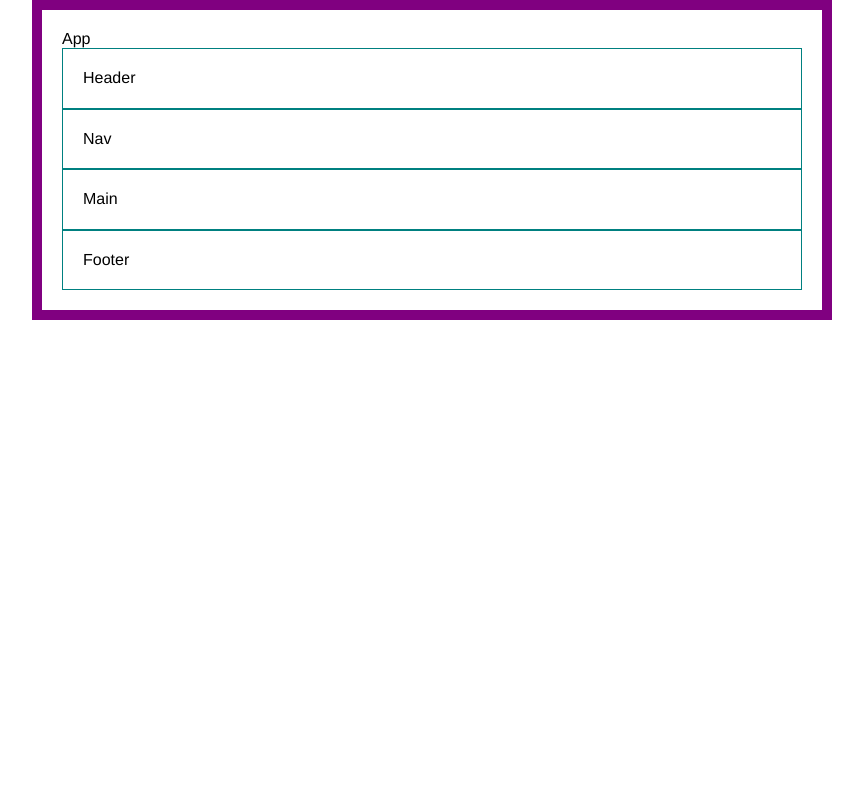
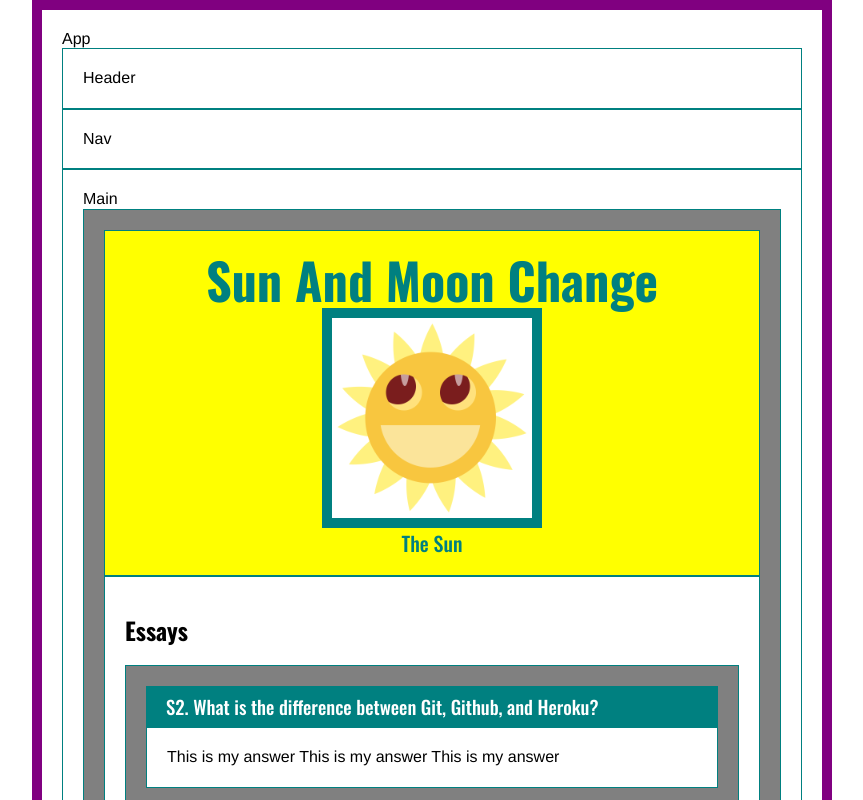
Before and after one commit to BangMacCreative/Web-1-Macaraeg-Rowena-Final, a React (Create React App) app: page / in a window 1280 px wide. Shown: the top 800 px of the page, without its empty margins (208-1071 px from the left). Built offline with nearby package versions, Linux system fonts and the light colour scheme.

Commit message:
Adding Homework to Main

```diff
--- a/src/React/Layout/Main.jsx
+++ b/src/React/Layout/Main.jsx
@@ -7,6 +7,7 @@ const Main = () => {
     return (
         <MainStyled className='Main'>
             Main
+            <Homework />
         </MainStyled>
     );
 }
```
